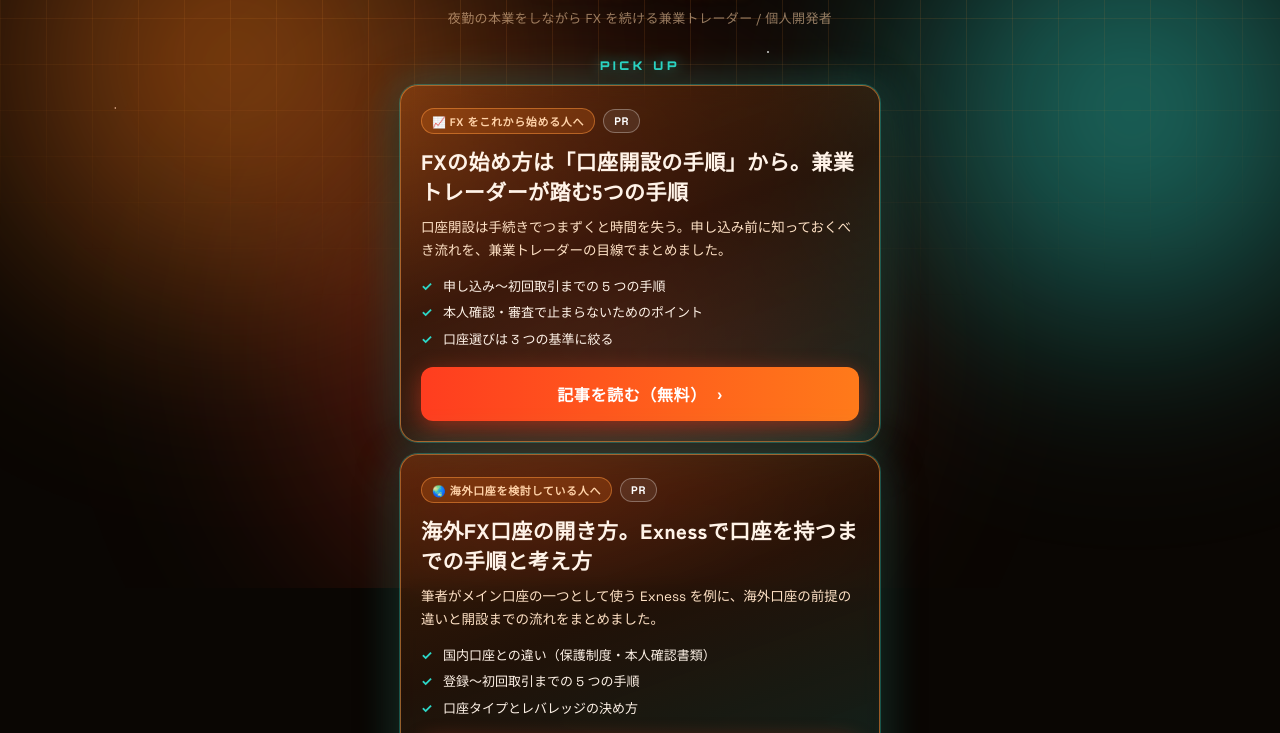
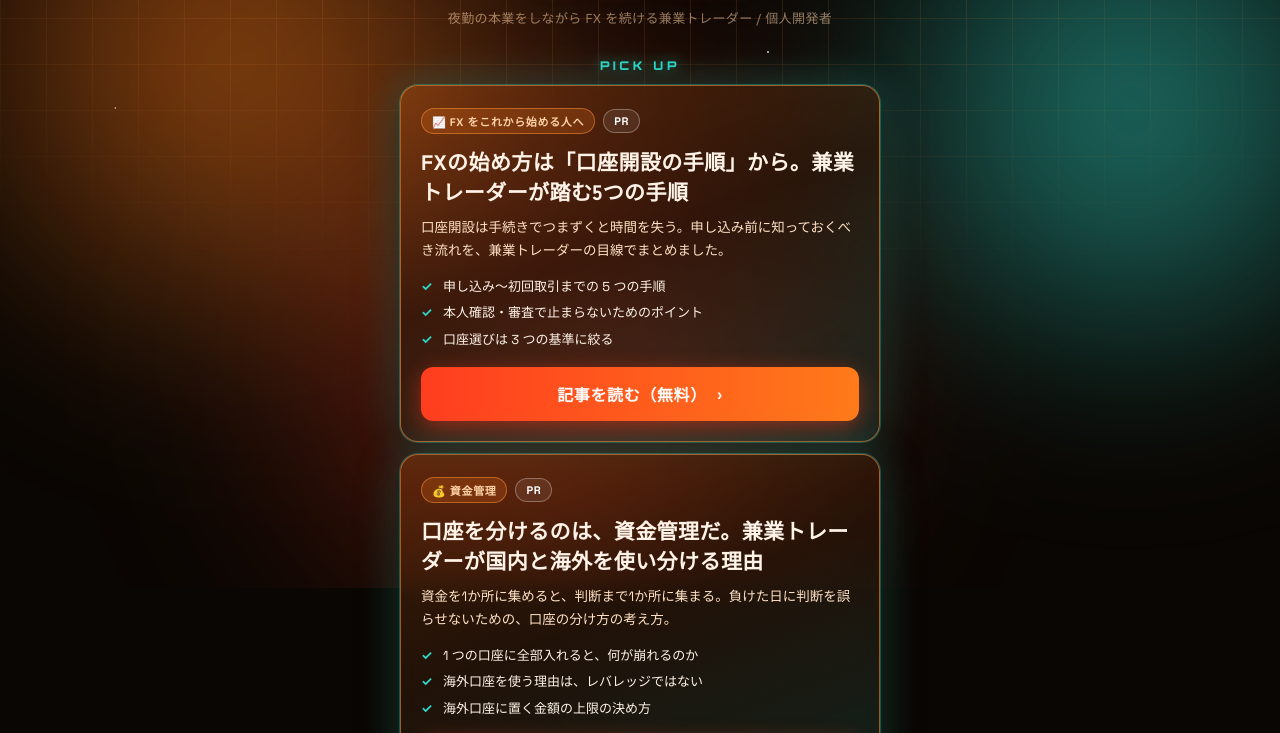
Before and after one commit to tokiyoshi0410-wq/links, a plain HTML site: page index.html in a window 1280 px wide. Shown: the part 212-945 px from the top of the page. Drawn offline with Linux system fonts and the light colour scheme.

Commit message:
PICK UP の Exness 記事を共感ファースト版に差し替え
口座開設手順中心の旧版はプロモ感が強いと判断し、資金管理の考え方を主役にした新版 (n5dce952a348c) へ入口を切り替える。

Co-Authored-By: Claude Opus 5.5 <noreply@anthropic.com>

```diff
--- a/index.html
+++ b/index.html
@@ -403,17 +403,17 @@
       <span class="cta">記事を読む（無料）<span class="go">›</span></span>
     </a>
 
-    <a class="feature" href="https://note.com/yusuke0410/n/n9435937f562b" rel="noopener">
+    <a class="feature" href="https://note.com/yusuke0410/n/n5dce952a348c" rel="noopener">
       <span class="tags">
-        <span class="tag">🌏 海外口座を検討している人へ</span>
+        <span class="tag">💰 資金管理</span>
         <span class="tag pr">PR</span>
       </span>
-      <span class="f-title">海外FX口座の開き方。Exnessで口座を持つまでの手順と考え方</span>
-      <span class="f-lead">筆者がメイン口座の一つとして使う Exness を例に、海外口座の前提の違いと開設までの流れをまとめました。</span>
+      <span class="f-title">口座を分けるのは、資金管理だ。兼業トレーダーが国内と海外を使い分ける理由</span>
+      <span class="f-lead">資金を1か所に集めると、判断まで1か所に集まる。負けた日に判断を誤らせないための、口座の分け方の考え方。</span>
       <ul class="points">
-        <li>国内口座との違い（保護制度・本人確認書類）</li>
-        <li>登録〜初回取引までの 5 つの手順</li>
-        <li>口座タイプとレバレッジの決め方</li>
+        <li>1 つの口座に全部入れると、何が崩れるのか</li>
+        <li>海外口座を使う理由は、レバレッジではない</li>
+        <li>海外口座に置く金額の上限の決め方</li>
       </ul>
       <span class="cta">記事を読む（無料）<span class="go">›</span></span>
     </a>
```
